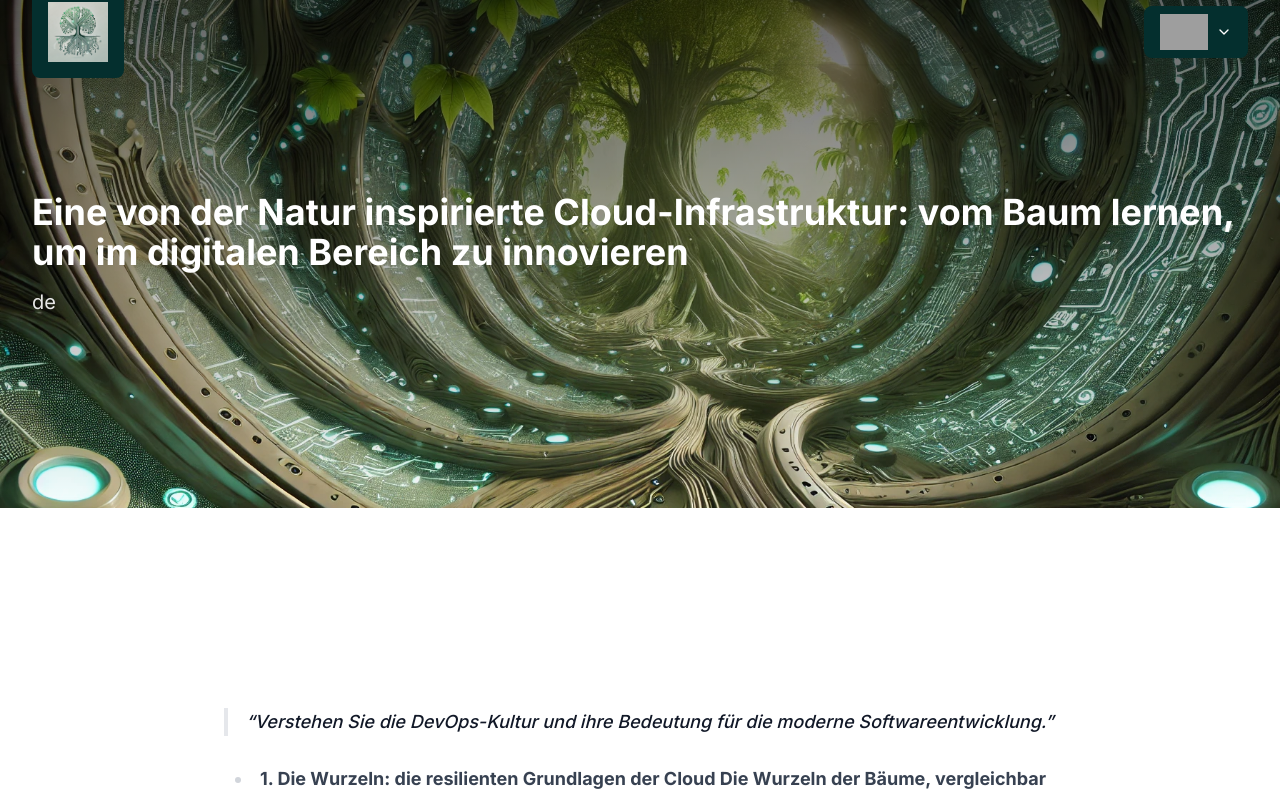
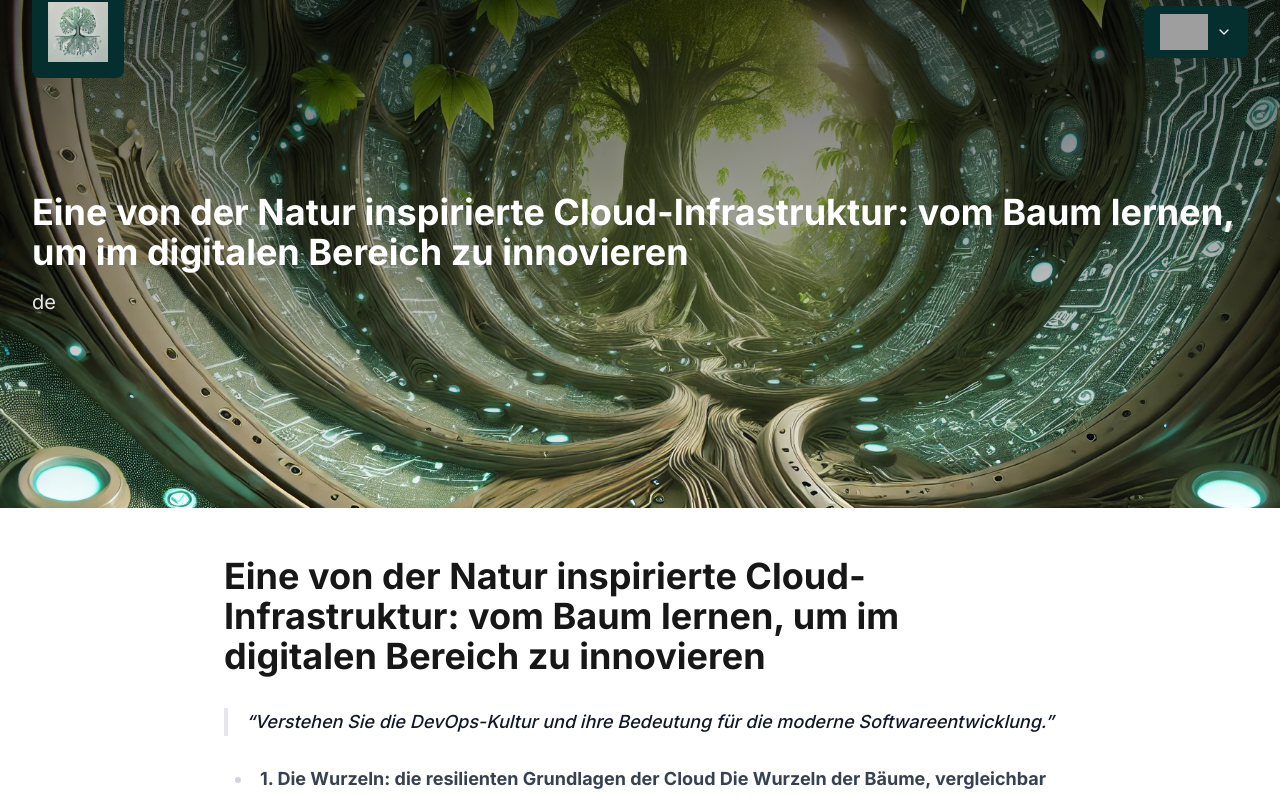
Before and after one commit to Lud-ly/syntenzapp, a Next.js app: page /de in a window 1280 px wide. Shown: the top 797 px of the page. Built offline with nearby package versions, Linux system fonts and the light colour scheme; grey boxes are pictures that could not be loaded.

Commit message:
🐛 FIX: text color

```diff
--- a/src/app/[lang]/page.tsx
+++ b/src/app/[lang]/page.tsx
@@ -84,7 +84,7 @@ export default async function Home(
       {/* Contenu principal */}
       <main className="flex-grow">
         <article className="max-w-4xl mx-auto px-4 sm:px-6 lg:px-8 py-12 space-y-8">
-          <h1 className="text-4xl font-bold text-white mb-4">
+          <h1 className="text-4xl font-bold mb-4">
             {t.home.title}
           </h1>
           <div className="prose dark:prose-invert max-w-none text-lg font-bold">
```
